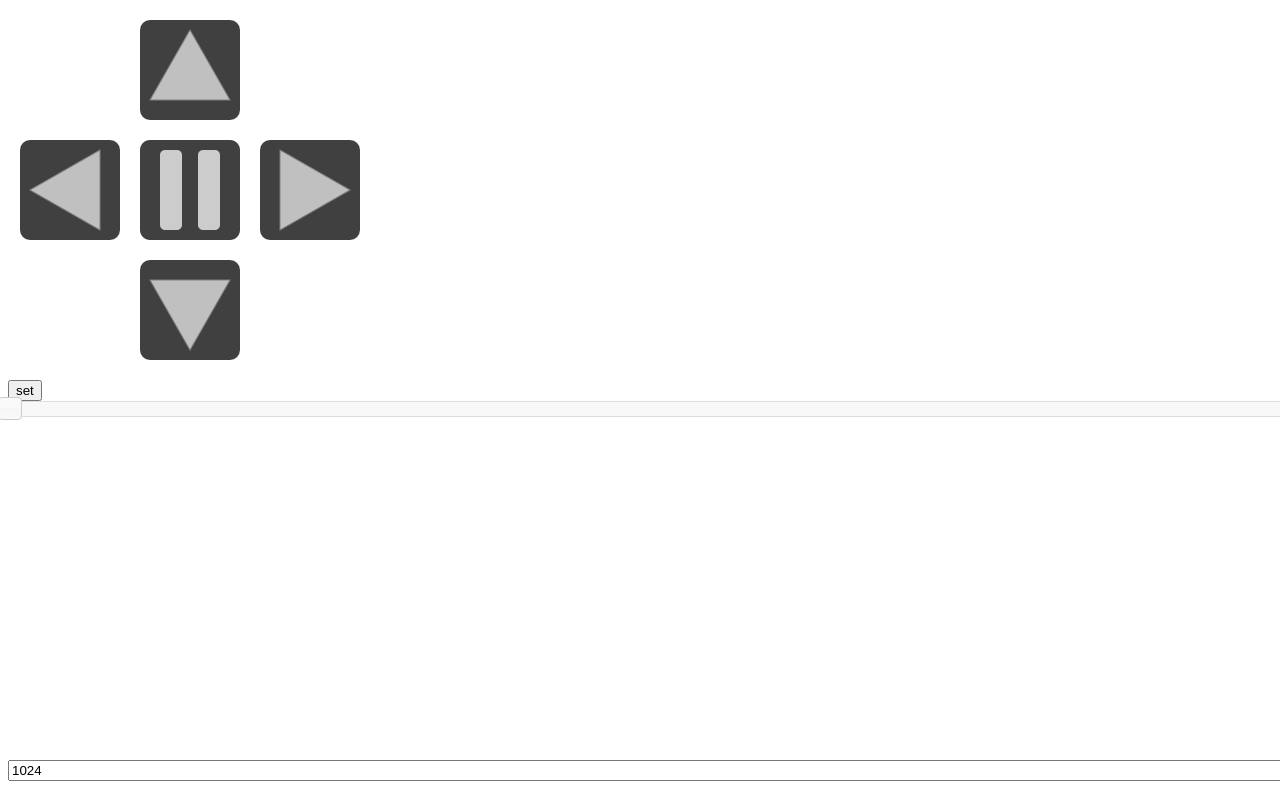
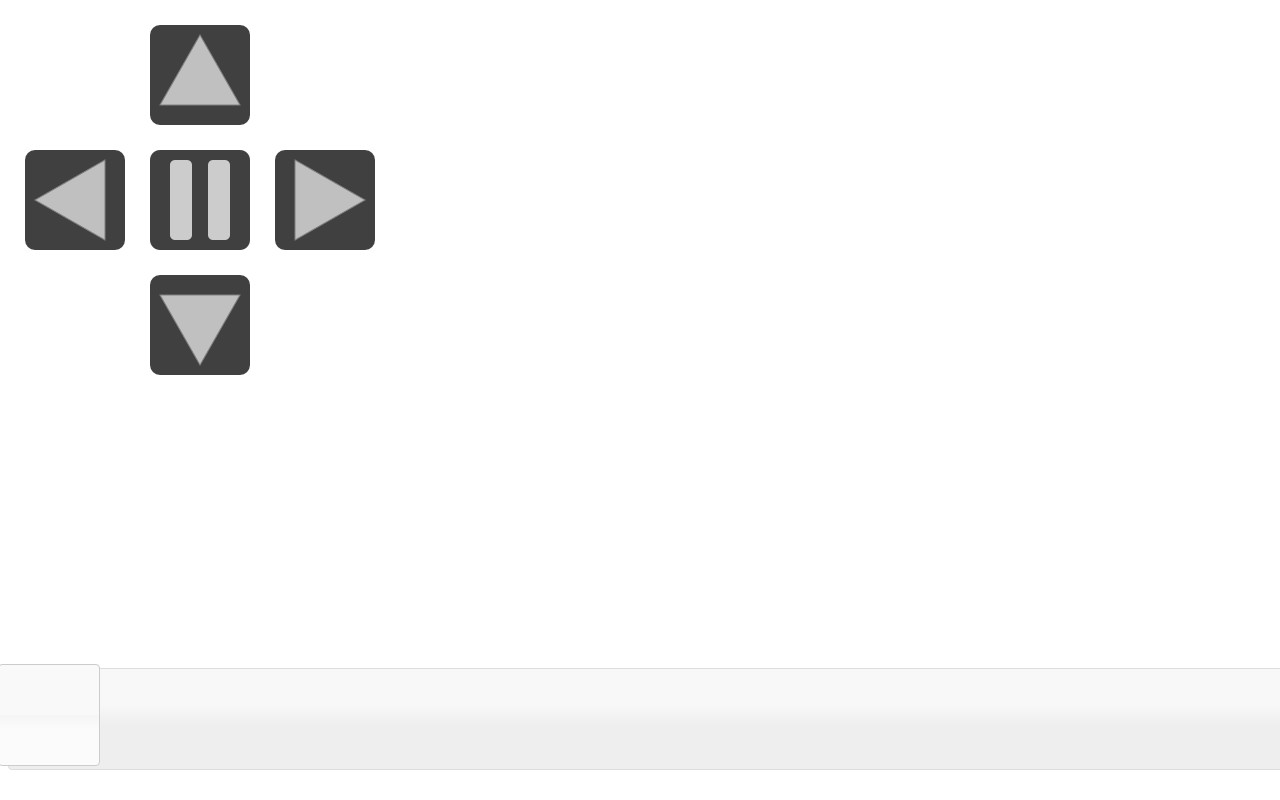
Before and after one commit to adam2000/raspbot, a plain HTML site: page src/web/index.html in a window 1280 px wide. Drawn offline with Linux system fonts and the light colour scheme.

Commit message:
First sensor code. Fixed slider.

```diff
--- a/src/web/index.html
+++ b/src/web/index.html
@@ -18,8 +18,8 @@
             <a href="/engines/stop" id="stop" ><span>Stop</span></a><br />
         </div>
         <div id="speed">
-            <input id="speed" value="1024" />
-            <button id="set">set</button>
+            <!--<input id="speed" value="1024" />
+            <button id="set">set</button>-->
             <div id="slider"></div>
         </div>
     </body>
--- a/src/web/script.js
+++ b/src/web/script.js
@@ -4,18 +4,23 @@ $(document).ready(function() {
         $.get(url);
         return false;
     });
-    $('#set').bind('click', function(e) {
+    /*$('#set').bind('click', function(e) {
         var speed = $('#speed').val();
         $.get('/engines/speed=' + speed);
+    });*/
+    $('#slider').slider({
+        step: 32,
+        max: 1024,
+        min: 512,
+
+        change: function (e, ui) {
+        var speed = ui.value;
+        //$('#speed').val(speed);
+        $.get('/engines/speed=' + speed);
+        }
     });
-    $('#slider').slider({
-        step: 64,
-        max: 1024,
-        min: 0
-    });
-    $('#slider').changed(function(e, ui) {
-        var speed = ui.value;
-        $('#speed').val(speed);
-        $.get('/engines/speed=' + speed);
-    });
+    if ($(window).width() < $(window).height()) {
+        $('#direction').width($(window).width());
+        $('#direction').height($(window).width());
+    }
 });
--- a/src/web/style.css
+++ b/src/web/style.css
@@ -7,6 +7,66 @@ a {
 span {
     display: none;
 }
+
+#direction {
+    position: absolute;
+    top: 0px;
+    left: 0px;
+    width: 400px;
+    height: 400px;
+}
+
+#forward {
+    position: absolute;
+    top: 6.25%;
+    left: 37.5%;
+    width: 25%;
+    height: 25%;
+    background-image: url('images/playup.png');
+    background-size: 100%;
+}
+
+#back {
+    position: absolute;
+    top: 68.75%;
+    left: 37.5%;
+    width: 25%;
+    height: 25%;
+    background-image: url('images/playdown.png');
+    background-size: 100%;
+}
+
+#left {
+    position: absolute;
+    top: 37.5%;
+    left: 6.25%;
+    width: 25%;
+    height: 25%;
+    background-image: url('images/playleft.png');
+    background-size: 100%;
+}
+
+#right {
+    position: absolute;
+    top: 37.5%;
+    left: 68.75%;
+    width: 25%;
+    height: 25%;
+    background-image: url('images/playright.png');
+    background-size: 100%;
+}
+
+#stop {
+    position: absolute;
+    top: 37.5%;
+    left: 37.5%;
+    width: 25%;
+    height: 25%;
+    background-image: url('images/pause.png');
+    background-size: 100%;
+}
+
+/*
 
 #forward {
     position: absolute;
@@ -41,10 +101,15 @@ span {
     top: 140px;
     left: 140px;
     background-image: url('images/pause.png');
+}*/
+
+#slider {
+    position: absolute;
+    bottom: 30px;
+    width: 100%;
+    height: 100px;
 }
 
-#speed {
-    position: absolute;
-    top: 380px;
-    width: 100%;
+.ui-slider-handle {
+    height: 100px; !important
 }
```
Also changed, not shown: src/web/jquery-ui-1.9.1.custom.min.css, 5 other files.
